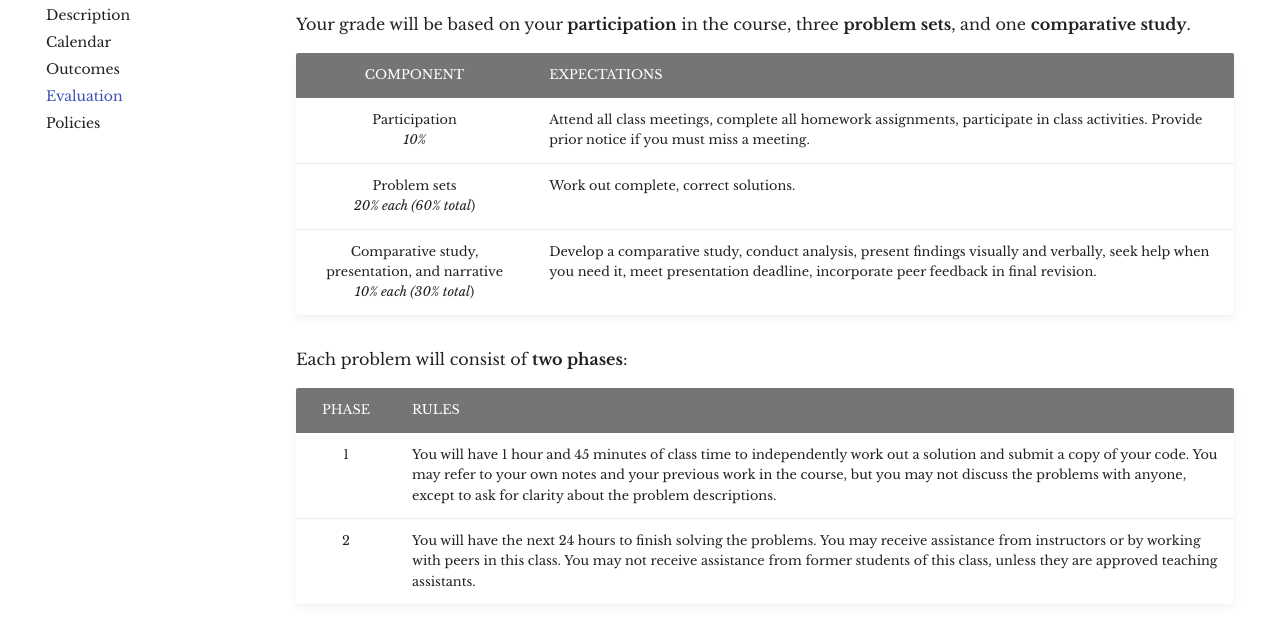
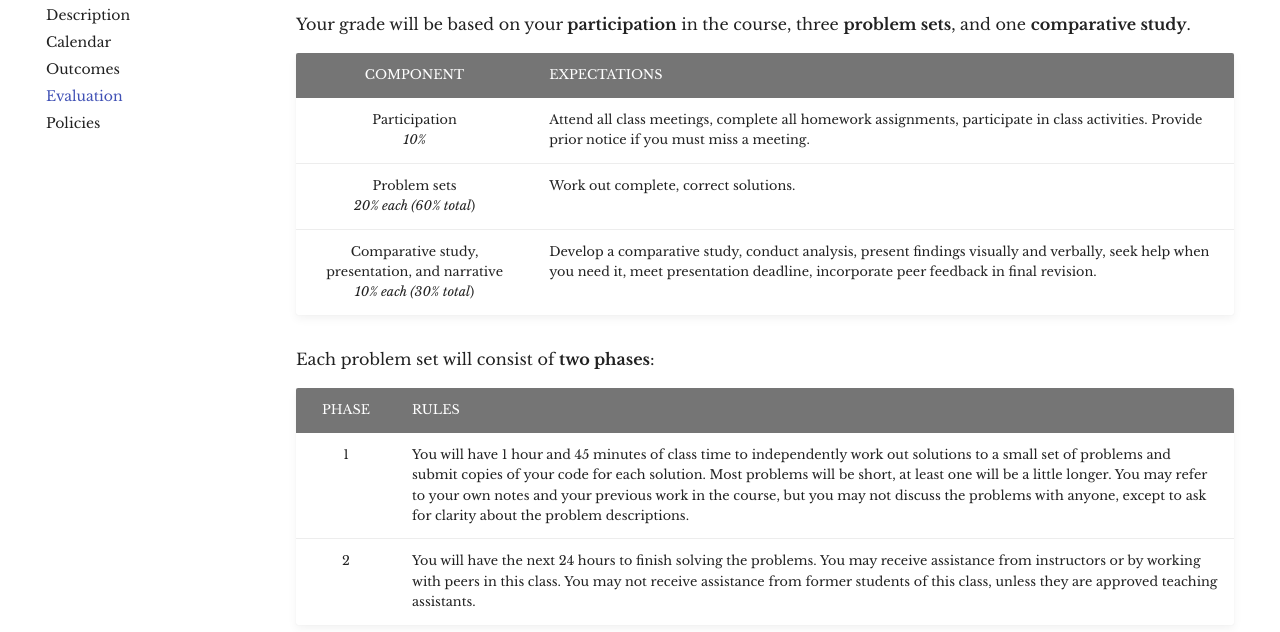
Before and after one commit to GEOG0150/w22, a plain HTML site: page docs/evaluation/index.html in a window 1280 px wide. Shown: the part 168-800 px from the top of the page. Drawn offline with nearby package versions, Linux system fonts and the light colour scheme; no server answers.

Commit message:
evaluation

```diff
--- a/docs/evaluation/index.html
+++ b/docs/evaluation/index.html
@@ -339,7 +339,7 @@
 </tr>
 </tbody>
 </table>
-<p>Each problem will consist of <strong>two phases</strong>:  </p>
+<p>Each problem set will consist of <strong>two phases</strong>:  </p>
 <table>
 <thead>
 <tr>
@@ -350,7 +350,7 @@
 <tbody>
 <tr>
 <td align="center">1</td>
-<td align="left">You will have 1 hour and 45 minutes of class time to independently work out a solution and submit a copy of your code. You may refer to your own notes and your previous work in the course, but you may not discuss the problems with anyone, except to ask for clarity about the problem descriptions.</td>
+<td align="left">You will have 1 hour and 45 minutes of class time to independently work out solutions to a small set of problems and submit copies of your code for each solution. Most problems will be short, at least one will be a little longer. You may refer to your own notes and your previous work in the course, but you may not discuss the problems with anyone, except to ask for clarity about the problem descriptions.</td>
 </tr>
 <tr>
 <td align="center">2</td>
```
Also changed, not shown: docs/search/search_index.json (+1 -1 lines), 1 other file.
